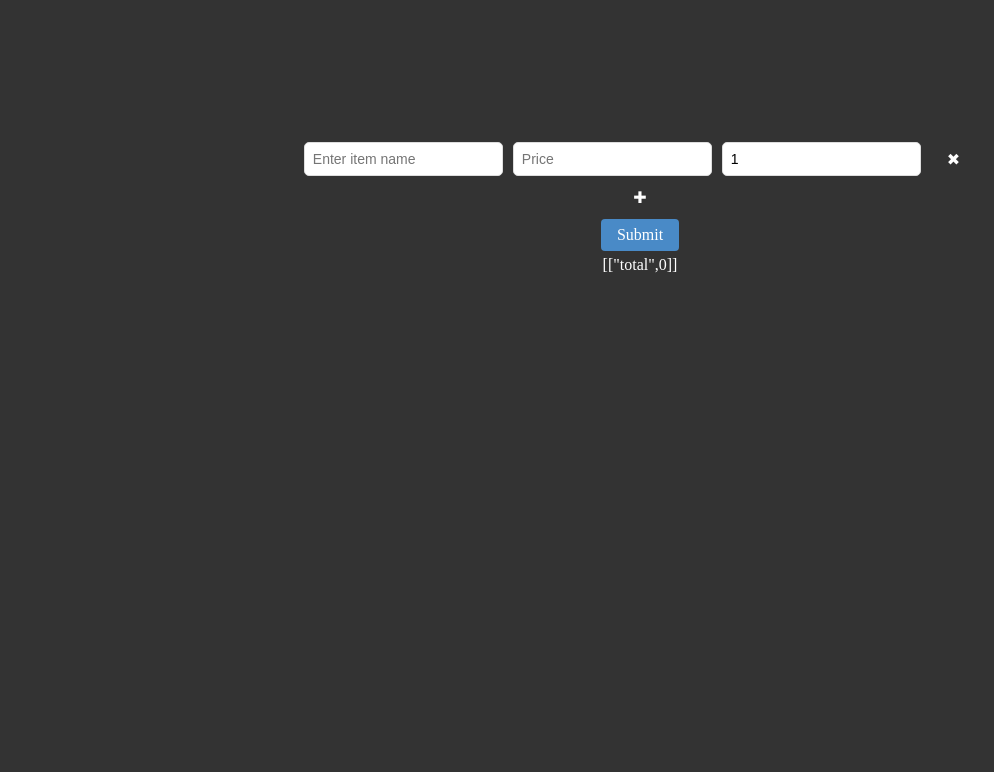
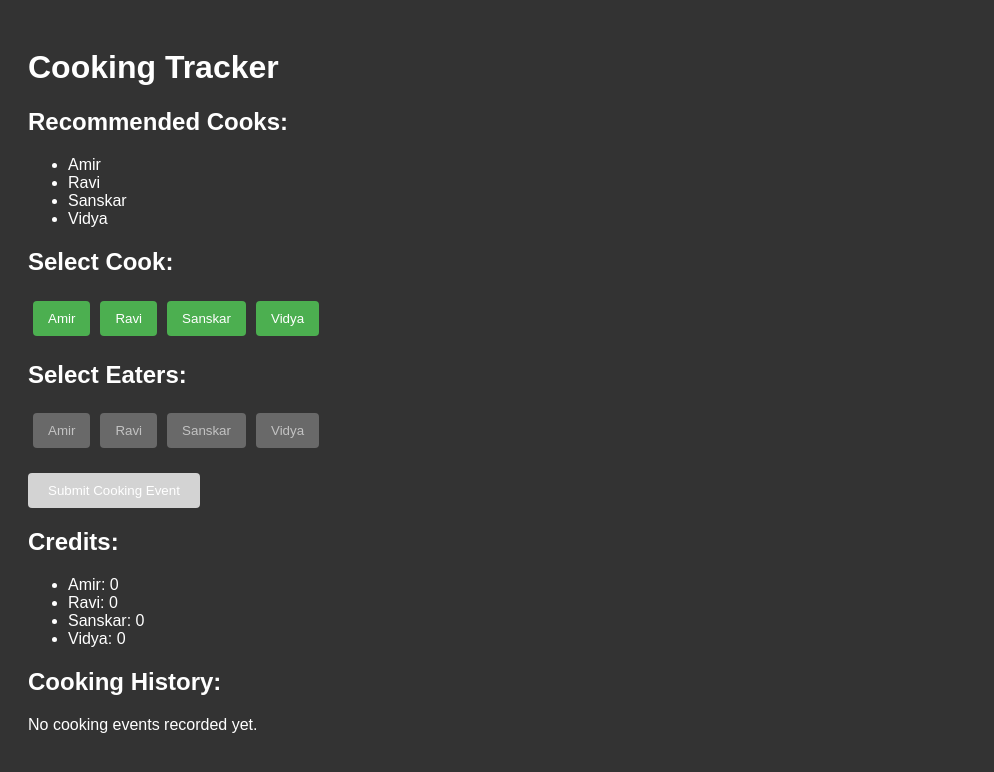
Before and after one commit to vidsagar/splitly, a React (Create React App) app: page /cooking in a window 1280 px wide. Shown: the top 772 px of the page, without its empty margins (0-994 px from the left). Built offline with nearby package versions, Linux system fonts and the light colour scheme.

Commit message:
feat: 🎸 add cooking tracker feature

```diff
--- a/package.json
+++ b/package.json
@@ -8,6 +8,7 @@
     "@testing-library/user-event": "^13.5.0",
     "react": "^18.3.1",
     "react-dom": "^18.3.1",
+    "react-router-dom": "^7.0.2",
     "react-scripts": "5.0.1",
     "web-vitals": "^2.1.4"
   },
--- a/src/App.js
+++ b/src/App.js
@@ -1,7 +1,19 @@
+// App.js
+import { BrowserRouter as Router, Routes, Route } from 'react-router-dom';
+import CookingTracker from "./components/CookingTracker";
+import NotFoundPage from "./components/NotFoundPage";
 import Home from "./containers/Home";
 
 function App() {
-    return <Home/>
+  return (
+    <Router>
+      <Routes>
+        <Route path="/cooking" element={<CookingTracker />} />
+        <Route path="/" element={<Home />} />
+        <Route path="*" element={<NotFoundPage />} />
+      </Routes>
+    </Router>
+  );
 }
 
 export default App;
--- /dev/null
+++ b/src/components/CookingTracker.js
@@ -0,0 +1,191 @@
+import React, { useState } from 'react';
+
+const CookingTracker = () => {
+  const participants = ['Amir', 'Ravi', 'Sanskar', 'Vidya'];
+
+  // State to keep track of credits
+  const [credits, setCredits] = useState({
+    Amir: 0,
+    Ravi: 0,
+    Sanskar: 0,
+    Vidya: 0
+  });
+
+  // State for selected cook and eaters
+  const [selectedCook, setSelectedCook] = useState(null);
+  const [selectedEaters, setSelectedEaters] = useState([]);
+
+  // State to keep track of cooking history
+  const [history, setHistory] = useState([]);
+
+  // Handle cook selection
+  const handleCookSelect = (participant) => {
+    setSelectedCook(participant);
+    setSelectedEaters([]); // Reset eaters when cook is selected
+  };
+
+  // Handle eater selection
+  const handleEaterToggle = (participant) => {
+    if (participant === selectedCook) return; // Cook cannot be an eater
+    if (selectedEaters.includes(participant)) {
+      setSelectedEaters(selectedEaters.filter(eater => eater !== participant));
+    } else {
+      setSelectedEaters([...selectedEaters, participant]);
+    }
+  };
+
+  // Handle cooking event submission
+  const handleSubmit = () => {
+    if (!selectedCook) {
+      alert('Please select a cook.');
+      return;
+    }
+    if (selectedEaters.length === 0) {
+      alert('Please select at least one eater.');
+      return;
+    }
+
+    // Update credits
+    setCredits(prevCredits => {
+      const newCredits = { ...prevCredits };
+      newCredits[selectedCook] += selectedEaters.length;
+      selectedEaters.forEach(eater => {
+        newCredits[eater] -= 1;
+      });
+      return newCredits;
+    });
+
+    // Update history
+    setHistory(prevHistory => [
+      ...prevHistory,
+      {
+        cook: selectedCook,
+        eaters: [...selectedEaters],
+        date: new Date().toLocaleString()
+      }
+    ]);
+
+    // Reset selections
+    setSelectedCook(null);
+    setSelectedEaters([]);
+  };
+
+  // Recommendation Logic: Get all participants with the lowest credit
+  const getRecommendedCooks = () => {
+    // Find the minimum credit value
+    const minCredit = Math.min(...participants.map(p => credits[p]));
+    // Get all participants with the minimum credit
+    const recommended = participants.filter(p => credits[p] === minCredit);
+    return recommended;
+  };
+
+  const recommendedCooks = getRecommendedCooks();
+
+  return (
+    <div style={{ padding: '20px', fontFamily: 'Arial, sans-serif' }}>
+      <h1>Cooking Tracker</h1>
+
+      {/* Recommended Cooks Section */}
+      <h2>Recommended Cook{recommendedCooks.length > 1 ? 's' : ''}:</h2>
+      {recommendedCooks.length > 0 ? (
+        <ul>
+          {recommendedCooks.map(cook => (
+            <li key={cook}>{cook}</li>
+          ))}
+        </ul>
+      ) : (
+        <p>No recommendations available.</p>
+      )}
+
+      {/* Cook Selection */}
+      <h2>Select Cook:</h2>
+      <div>
+        {participants.map(participant => (
+          <button
+            key={participant}
+            onClick={() => handleCookSelect(participant)}
+            style={{
+              backgroundColor: selectedCook === participant ? 'green' : (recommendedCooks.includes(participant) ? '#4CAF50' : 'gray'),
+              color: 'white',
+              margin: '5px',
+              padding: '10px 15px',
+              border: 'none',
+              borderRadius: '4px',
+              cursor: 'pointer',
+              opacity: selectedCook === participant ? 1 : (recommendedCooks.includes(participant) ? 1 : 0.7)
+            }}
+          >
+            {participant}
+          </button>
+        ))}
+      </div>
+
+      {/* Eater Selection */}
+      <h2>Select Eaters:</h2>
+      <div>
+        {participants.map(participant => (
+          <button
+            key={participant}
+            onClick={() => handleEaterToggle(participant)}
+            disabled={!selectedCook || participant === selectedCook}
+            style={{
+              backgroundColor: selectedEaters.includes(participant) ? 'blue' : 'gray',
+              color: 'white',
+              margin: '5px',
+              padding: '10px 15px',
+              border: 'none',
+              borderRadius: '4px',
+              cursor: participant === selectedCook ? 'not-allowed' : 'pointer',
+              opacity: participant === selectedCook ? 0.5 : (selectedEaters.includes(participant) ? 1 : 0.7)
+            }}
+          >
+            {participant}
+          </button>
+        ))}
+      </div>
+
+      {/* Submit Button */}
+      <button
+        onClick={handleSubmit}
+        disabled={!selectedCook || selectedEaters.length === 0}
+        style={{
+          marginTop: '20px',
+          padding: '10px 20px',
+          backgroundColor: (!selectedCook || selectedEaters.length === 0) ? 'lightgray' : 'purple',
+          color: 'white',
+          border: 'none',
+          borderRadius: '4px',
+          cursor: (!selectedCook || selectedEaters.length === 0) ? 'not-allowed' : 'pointer'
+        }}
+      >
+        Submit Cooking Event
+      </button>
+
+      {/* Credits Display */}
+      <h2>Credits:</h2>
+      <ul>
+        {participants.map(participant => (
+          <li key={participant}>
+            {participant}: {credits[participant]}
+          </li>
+        ))}
+      </ul>
+
+      {/* Cooking History */}
+      <h2>Cooking History:</h2>
+      {history.length > 0 ? (
+        <ul>
+          {history.map((event, index) => (
+            <li key={index}>
+              {event.date}: <strong>{event.cook}</strong> cooked for {event.eaters.join(', ')}
+            </li>
+          ))}
+        </ul>
+      ) : (
+        <p>No cooking events recorded yet.</p>
+      )}
+    </div>
+  );
+};
+
+export default CookingTracker;
--- /dev/null
+++ b/src/components/NotFoundPage.js
@@ -0,0 +1,13 @@
+// NotFoundPage.js
+import React from 'react';
+
+const NotFoundPage = () => {
+  return (
+    <div>
+      <h2>404 - Page Not Found</h2>
+      <p>The page you are looking for does not exist.</p>
+    </div>
+  );
+};
+
+export default NotFoundPage;
```
Also changed, not shown: 1 other file (tests, documents, lock files or other folders).
